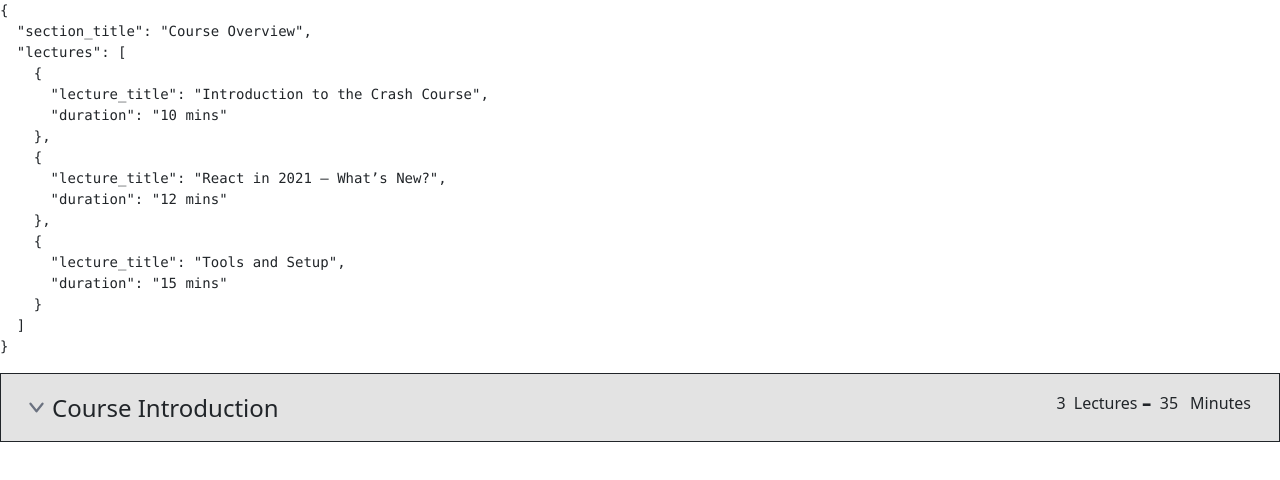
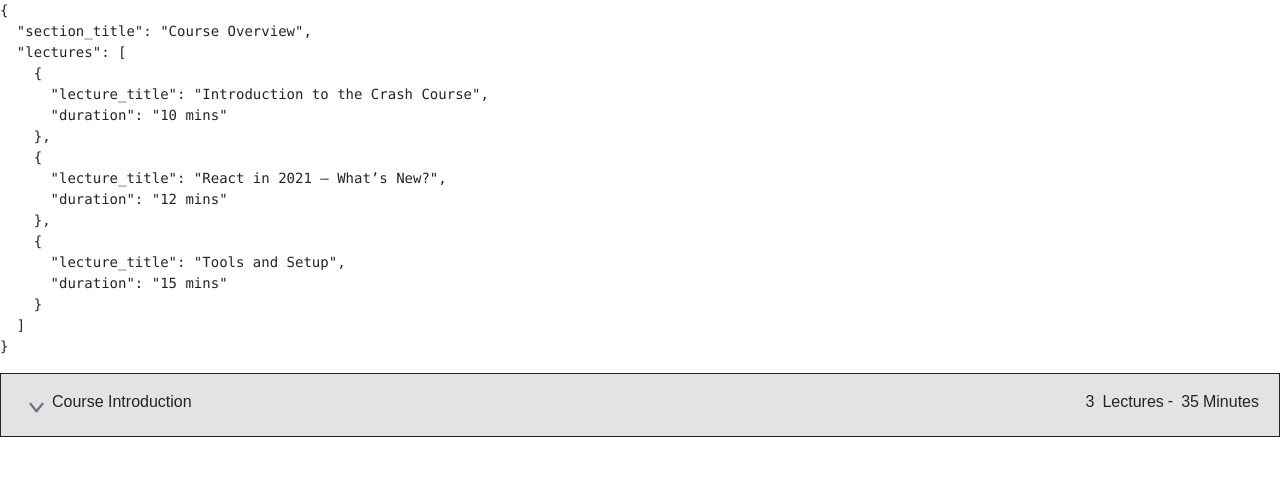
Before and after one commit to MANISHKENGUVA/Lmsportal, a React (Vite) app: page / in a window 1280 px wide. Shown: the top 480 px of the page. Built offline with nearby package versions, Linux system fonts and the light colour scheme.

Commit message:
john changes to applies less than 320 px

```diff
--- /dev/null
+++ b/src/Components/CourseContent/index.css
@@ -0,0 +1,10 @@
+.text-medium-dark {
+    font-family: 'Outfit', sans-serif;
+    font-weight: 500;
+    font-size: 16px;
+    line-height: 100%;
+    letter-spacing: 0;
+    color: #232323;
+    display: flex;
+    align-items: center; /* vertical alignment: middle */
+  }
--- a/src/Components/CourseContent/index.jsx
+++ b/src/Components/CourseContent/index.jsx
@@ -4,6 +4,7 @@
 import Lecture from '../Lecture';
 import Dropdown from '../svg/DropDown';
 import DropUpIcon from '../svg/DropUp';
+import "./index.css"
 
 const CourseContent = ({ data }) => {
   const cc = useRef(''); // Persist cc across renders
@@ -51,23 +52,23 @@
               )}
               {/* Your conditional rendering */}
               {/* Your conditional rendering */}
-              {cc.current == ''  ? '' : <p>{cc.current}</p>}
+              {/* {cc.current == ''  ? '' : <p>{cc.current}</p>} */}
             </div>
           </div>
 
           <div>
-            <h4 className="text-medium-dark">{data.section_title}</h4>
+            <p className="text-medium-dark">{data.section_title}</p>
           </div>
         </div>
 
-        <div className="d-flex">
-          <h6 className="text-medium-dark mx-2">{data.lectures.length}</h6>
-          <h6 className="text-medium-dark">Lectures</h6>
+        <div className="d-flex ">
+          <p className="text-medium-dark mx-2">{data.lectures.length}</p>
+          <p className="text-medium-dark">Lectures</p>
           <h2 className="text-medium-dark mx-1" style={{ marginTop: '-11px' }}>
             -
           </h2>
-          <h6 className="text-medium-dark mx-1">{getTotalSectionDuration(data)}</h6>
-          <h6 className="text-medium-dark mx-2">Minutes</h6>
+          <p className="text-medium-dark mx-1">{getTotalSectionDuration(data)}</p>
+          <p className="text-medium-dark ">Minutes</p>
         </div>
       </div>
 
--- a/src/Components/Lecture/index.jsx
+++ b/src/Components/Lecture/index.jsx
@@ -23,7 +23,7 @@
         </div>
 
        <div>
-        <span className="text-gray-600">{duration}</span>
+        <span className="text-gray-500">{duration}</span>
 
        </div>
       </div>
```
